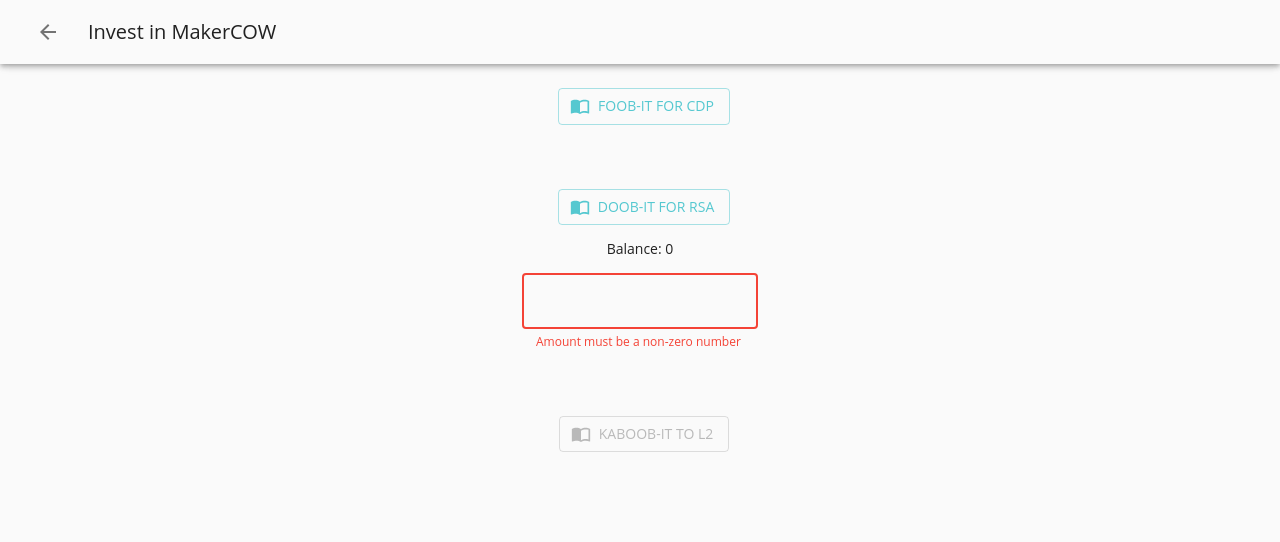
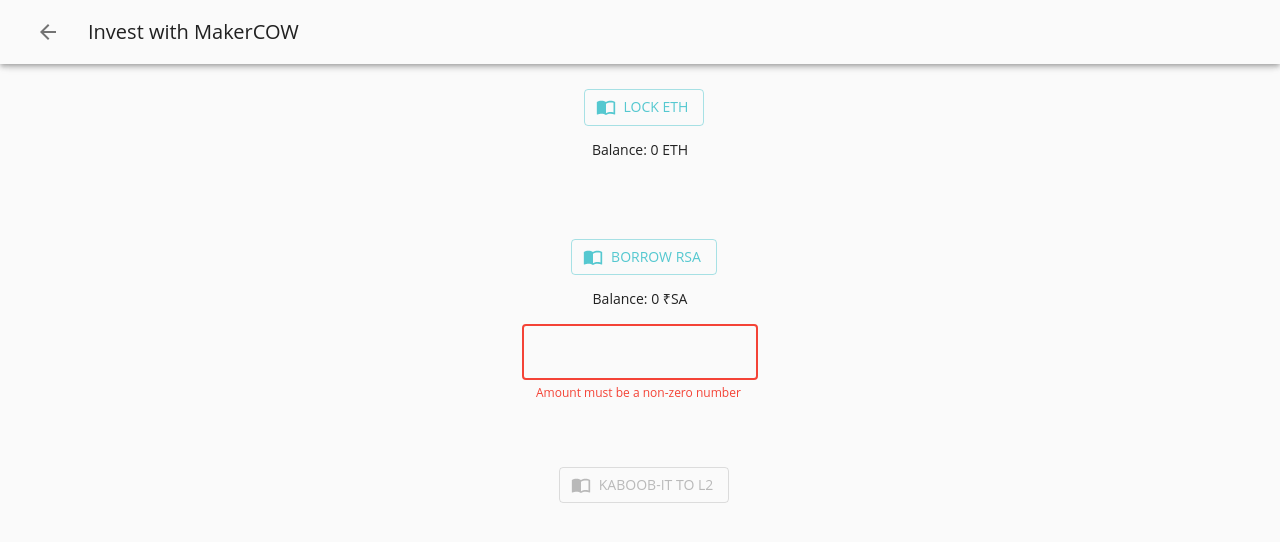
Before and after one commit to batuaWallet/L2-web-wallet, a React (Create React App) app: page /invest in a window 1280 px wide. Both pictures are taken after a click on the button 640 px from the left and 575 px from the top of the page. Shown: the top 542 px of the page. Built offline with nearby package versions, Linux system fonts and the light colour scheme; no server answers.

Commit message:
✨ eth balance to investor page

```diff
--- a/src/components/EnterL2.tsx
+++ b/src/components/EnterL2.tsx
@@ -2,6 +2,7 @@ import React, { useContext, useEffect, useState } from "react";
 import { Link } from "react-router-dom";
 import {
   AppBar,
+  Divider,
   Button,
   IconButton,
   makeStyles,
@@ -14,7 +15,7 @@ import {
   ImportContacts as ZapIcon,
 } from "@material-ui/icons";
 import { WalletContext } from "../utils/walletContext";
-import { getRSABalance, approveForDeposit, depositERC20toMatic }from '../utils/account';
+import { getRSABalance, getETHBalance, approveForDeposit, depositERC20toMatic }from '../utils/account';
 import { lockInCDP } from "../utils/cdpUtils";
 
 const useStyles = makeStyles( theme => ({
@@ -45,6 +46,7 @@ export const EnterL2 = (props: any) => {
   const [block, setBlock] = useState(true);
   const [amountError, setAmountError] = useState({err: false, msg: "Amount (₹SA)"});
 
+  const [ETHBalance, setETHBalance] = useState(0);
   const [RSABalance, setRSABalance] = useState(0);
 
   useEffect(() => {
@@ -65,12 +67,22 @@ export const EnterL2 = (props: any) => {
     })();
   }, [wallet]);
 
+  useEffect(() => {
+    (async () => {
+      if (wallet) {
+        const bal = await getETHBalance(wallet.address);
+        console.log(bal)
+        setETHBalance(bal);
+      }
+    })();
+  }, [wallet]);
+
   const handleSwitch = async () => {
     if (wallet) {
       console.log("Depositing to L2");
       const approvalRes = await approveForDeposit(wallet);
       if (approvalRes) {
-        const depositRes = depositERC20toMatic(wallet, '1.32');
+        const depositRes = depositERC20toMatic(wallet, amount);
         console.log(depositRes);
       }
     }
@@ -107,11 +119,14 @@ export const EnterL2 = (props: any) => {
           <IconButton className={classes.back} component={Link} to={"/"}>
             <BackIcon />
           </IconButton>
-          <Typography variant="h6" > Invest in MakerCOW </Typography>
+          <Typography variant="h6" > Invest with MakerCOW </Typography>
         </Toolbar>
       </AppBar>
 
       <div className={classes.root}>
+
+        <Divider />
+
         <Button
           color="primary"
           variant="outlined"
@@ -119,8 +134,13 @@ export const EnterL2 = (props: any) => {
           className={classes.zap}
           startIcon={<ZapIcon />}
         >
-          Foob-It for CDP
+          Lock ETH
         </Button>
+
+        <p> Balance: {ETHBalance} ETH </p>
+
+        <Divider />
+
         <Button
           color="primary"
           variant="outlined"
@@ -128,9 +148,12 @@ export const EnterL2 = (props: any) => {
           className={classes.zap}
           startIcon={<ZapIcon />}
         >
-          Doob-It for RSA
+          Borrow RSA
         </Button>
-        <p> Balance: {RSABalance} </p>
+
+        <p> Balance: {RSABalance} ₹SA </p>
+
+        <Divider />
 
         <TextField
           autoFocus={true}
--- a/src/utils/account.ts
+++ b/src/utils/account.ts
@@ -75,6 +75,17 @@ export const getRSABalance = async (address: string) => {
   return 0;
 };
 
+export const getETHBalance = async (address: string) => {
+  if (address) {
+    try {
+      return Number(utils.formatUnits( await providerRoot.getBalance(address), 18) || 0);
+    } catch (e) {
+      console.log(e);
+    }
+  }
+  return 0;
+};
+
 export const balance = async (address: string, client: any) => {
   if (address && client) {
     try {
```
